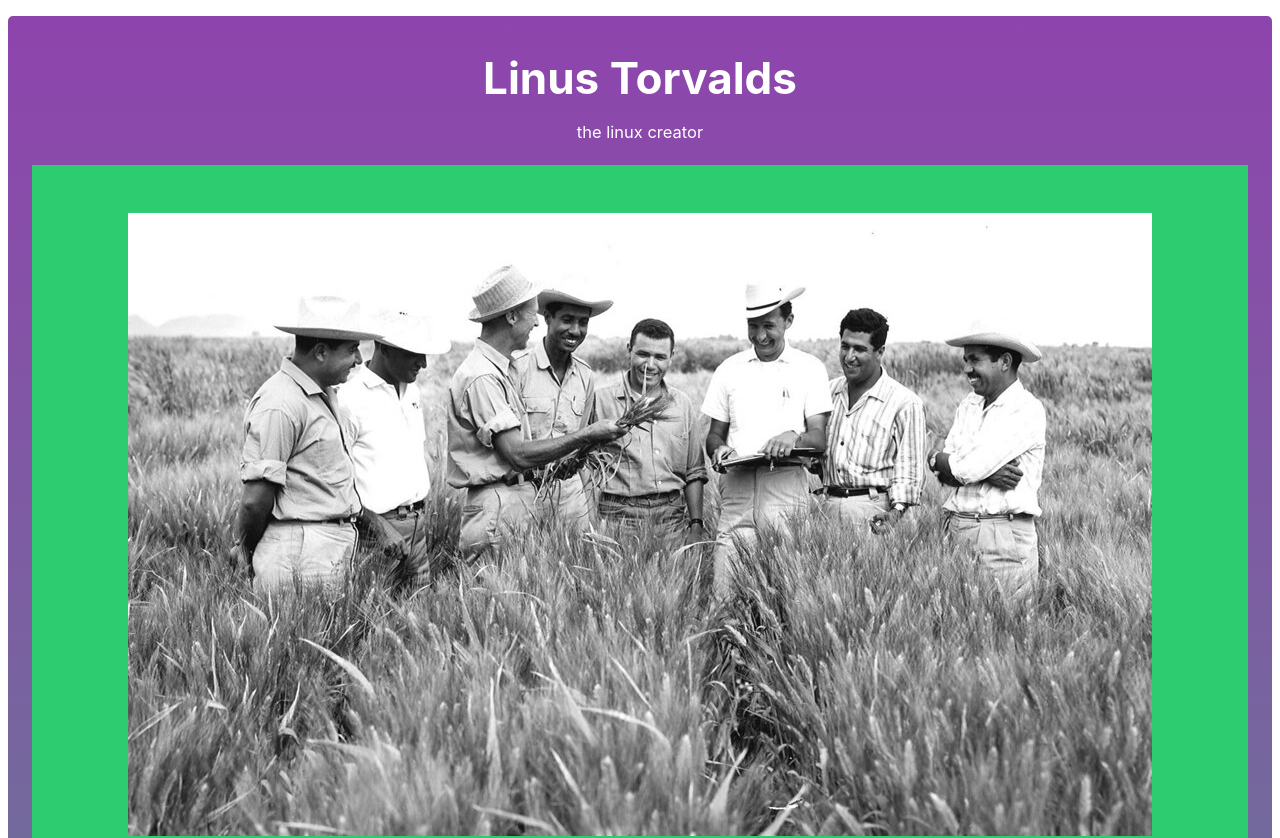
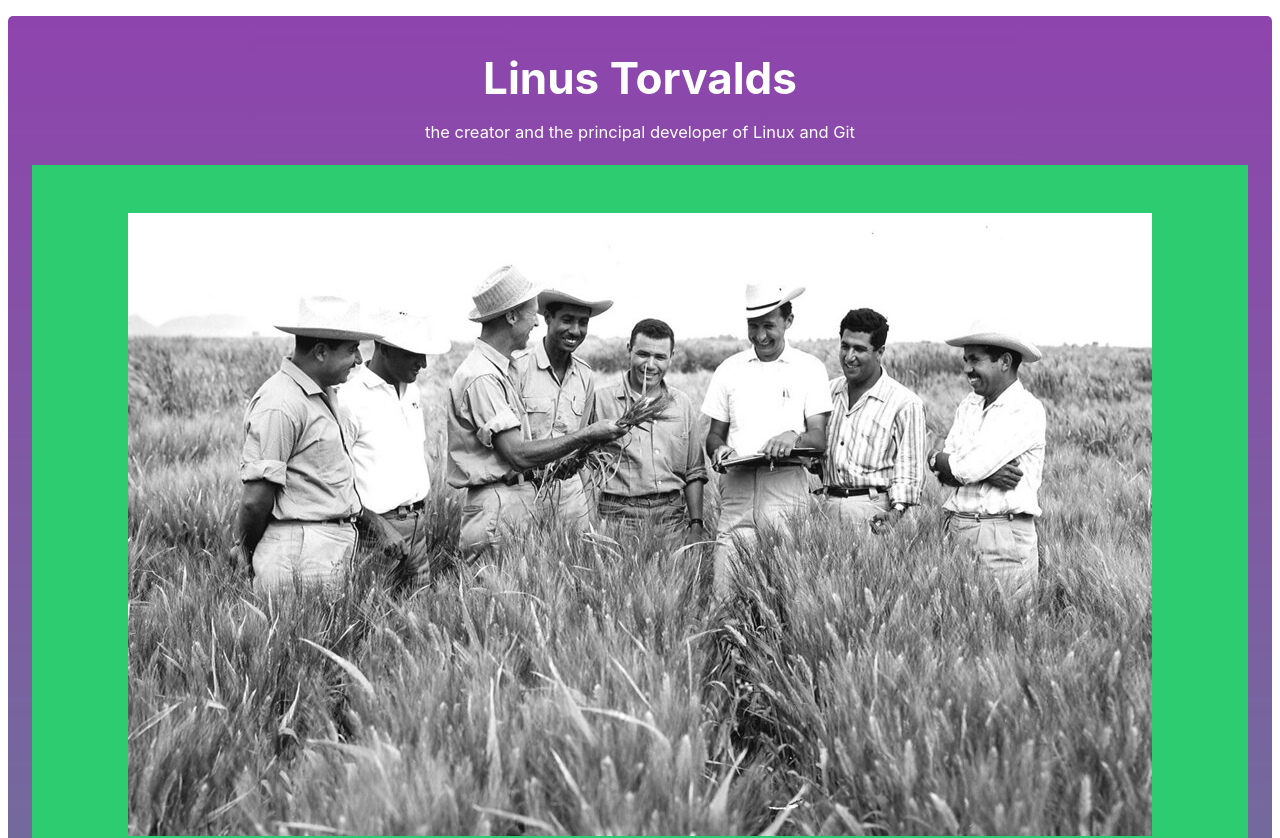
Before and after one commit to pepsamo/tribute-page, a plain HTML site: page index.html in a window 1280 px wide. Shown: the top 838 px of the page. Drawn offline with Linux system fonts and the light colour scheme.

Commit message:
Change the ttle and subtitle

```diff
--- a/index.html
+++ b/index.html
@@ -14,7 +14,7 @@
     <div id="main">
         <header id="title">
             <h1>Linus Torvalds</h1>
-            <p>the linux creator</p>
+            <p>the creator and the principal developer of Linux and Git</p>
         </header>
         <section id="img-div">
             <figure>
```
